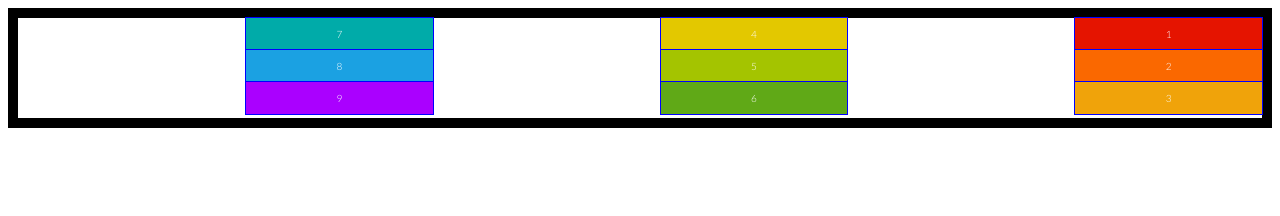
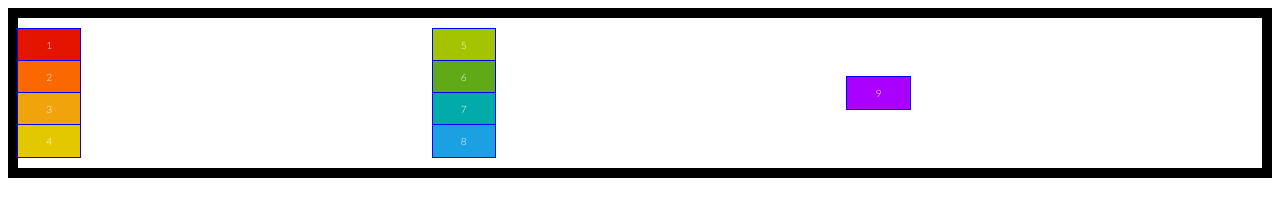
Before and after one commit to antdevelopment1/flexboxProperties, a plain HTML site: page index.html in a window 1280 px wide. Drawn offline with Linux system fonts and the light colour scheme.

Commit message:
Adds example for justify content

```diff
--- a/styles.css
+++ b/styles.css
@@ -33,7 +33,7 @@
   font-weight: 300;
   box-sizing: border-box;
   /* 1w. There needs to be a width in order for you to notice flex-wrap. If we don't use flex wrap no matter how big we try to make our boxes the flex container doesn't allow it.  */
-  width: 15%;
+  width: 5%;
   outline: solid 1px blue;
 }
 
@@ -59,8 +59,8 @@
   flex-direction:  column;
   border: 10px solid black;
   /* If we to use flex-wrap: wrap-reverse on a column then we need to make sure set a min height in the container if we find that nothing changes. */
-  /* We need our divs/boxes to overflow and that cannot happen if our container is bigger than our boxes height. We will never see the overflow*/
-  height: 100px;
+  /*2.wrap We need our divs/boxes to overflow and that cannot happen if our container is bigger than our boxes height. We will never see the overflow*/
+  height: 150px;
 }
 
 /* ==================== */
@@ -70,6 +70,14 @@
 /* If we use flex-wrap: wrap  */
 .container {
     /* 1w. Width - There needs to be a width in order for you to notice flex-wrap. If we don't use flex wrap no matter how big we try to make our boxes the flex container doesn't allow it.  */
-    flex-wrap: wrap-reverse;
+    /* 2.wrap */
+    flex-wrap: wrap;
 
 }
+
+/* ==================== */
+/*    Justify Content       */
+/* ==================== */
+.container {
+    justify-content: center;
+}
```
